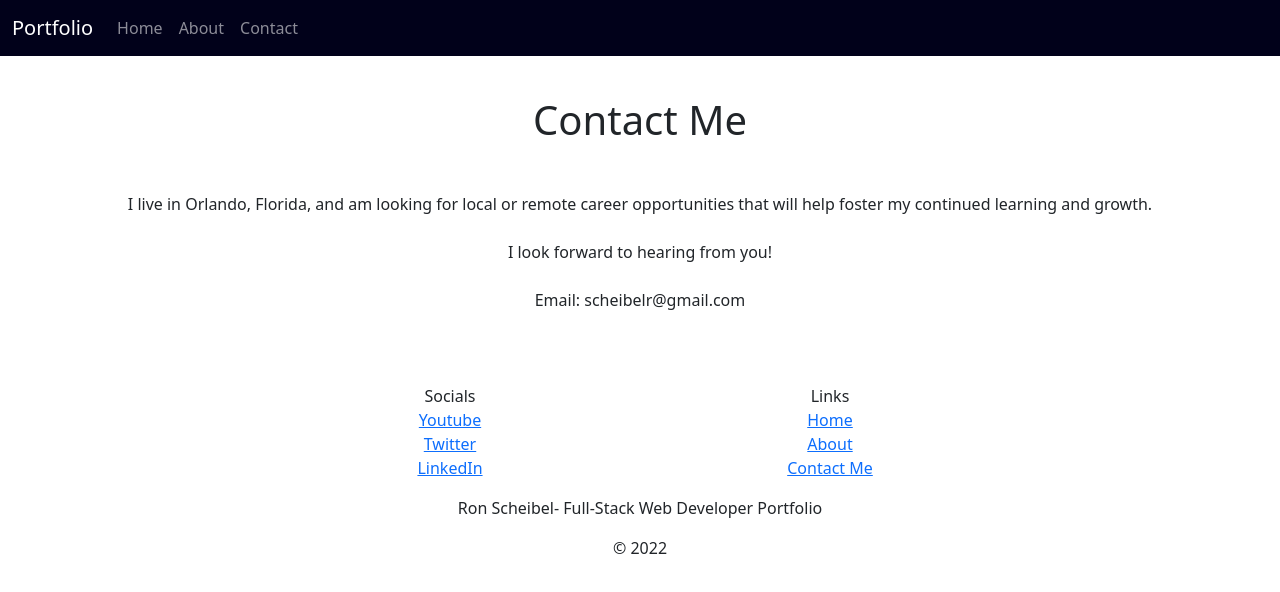
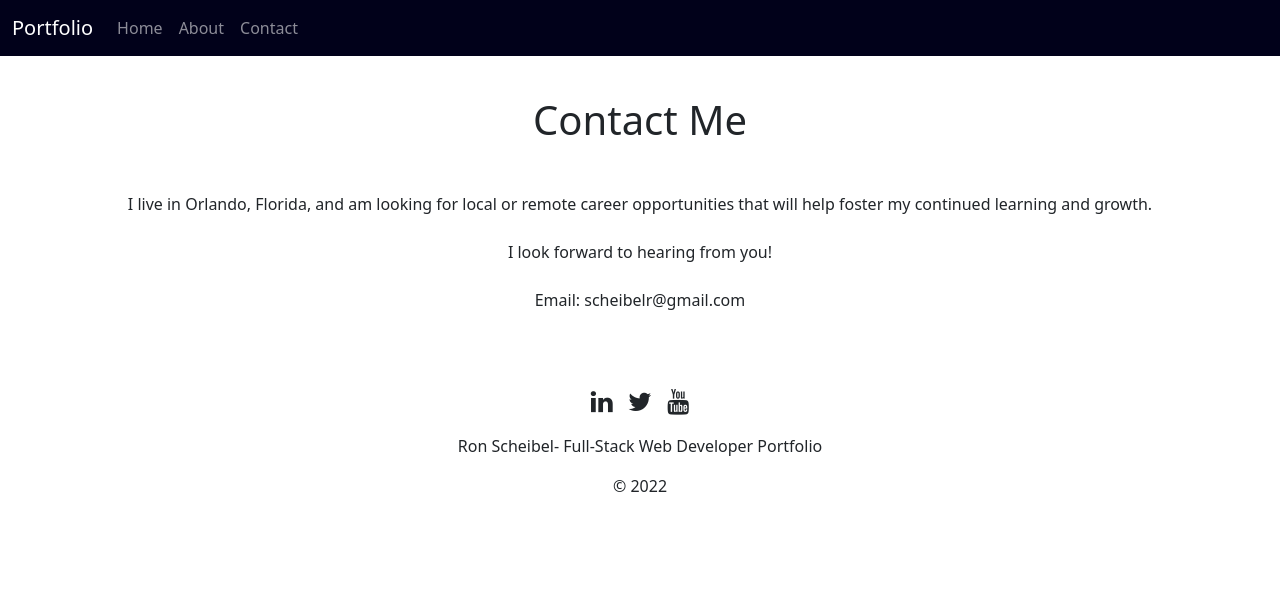
Before and after one commit to RonnygoBOOM/Portfolio-Website, a React (Create React App) app: page /contact in a window 1280 px wide. Shown: the top 592 px of the page. Built offline with nearby package versions, Linux system fonts and the light colour scheme.

Commit message:
links in footer updated

```diff
--- a/src/App.css
+++ b/src/App.css
@@ -165,3 +165,10 @@ margin: 0 !important;
 .modal-body {
   text-align: center;
 }
+
+/*footer*/
+
+.site-footer {
+  align-self: center;
+  margin: 1em;
+}
--- a/src/components/FooterComponent.js
+++ b/src/components/FooterComponent.js
@@ -4,42 +4,32 @@ function Footer() {
   return (
     <>
       <div className="container">
-          <div className="row footer">
-              <div className="col col-4">
-                <ul className="list-unstyled">
-                  Socials
-                  <li>
-                    <a href="https://www.youtube.com/channel/UCDpvI_BpoMILcRxXUXlbwvg">Youtube</a>
-                  </li>
-                  <li>
-                    <a href="https://www.twitter.com/RonScheibel_">Twitter</a>
-                  </li>
-                  <li>
-                    <a href="https://www.linkedin.com/in/ron-scheibel-21003822a/?lipi=urn%3Ali%3Apage%3Ad_flagship3_feed%3BkP7c2PDfTh2%2BLicNzoE%2B3g%3D%3D">LinkedIn</a>
-                  </li>
-                </ul>
-              </div>
-              <div className="col col-4">
-                <ul className="list-unstyled">
-                  Links
-                  <li>
-                    <a href="/">Home</a>
-                  </li>
-                  <li>
-                    <a href="/about">About</a>
-                  </li>
-                  <li>
-                    <a href="/contact">Contact Me</a>
-                  </li>
-                </ul>
-              </div>
+        <div className="row footer">
+          <div className="col col-4 site-footer">
+            <a
+              className="btn btn-social-icon btn-linkedin"
+              href="http://linkedin.com/in/ron-scheibel-21003822a"
+            >
+              <i className="fa fa-linkedin" />
+            </a>{" "}
+            <a
+              className="btn btn-social-icon btn-twitter"
+              href="http://twitter.com/ronscheibel_"
+            >
+              <i className="fa fa-twitter" />
+            </a>{" "}
+            <a
+              className="btn btn-social-icon btn-google"
+              href="https://www.youtube.com/channel/UCDpvI_BpoMILcRxXUXlbwvg"
+            >
+              <i className="fa fa-youtube" />
+            </a>
           </div>
-          <div className="footer-bottom">
-            <p>
-              Ron Scheibel- Full-Stack Web Developer Portfolio
-            </p>
-            <p>&copy; 2022</p>
-          </div>
+        </div>
+        <div className="footer-bottom">
+          <p>Ron Scheibel- Full-Stack Web Developer Portfolio</p>
+          <p>&copy; 2022</p>
+        </div>
       </div>
     </>
   );
```
Also changed, not shown: 1 other file (tests, documents, lock files or other folders).
